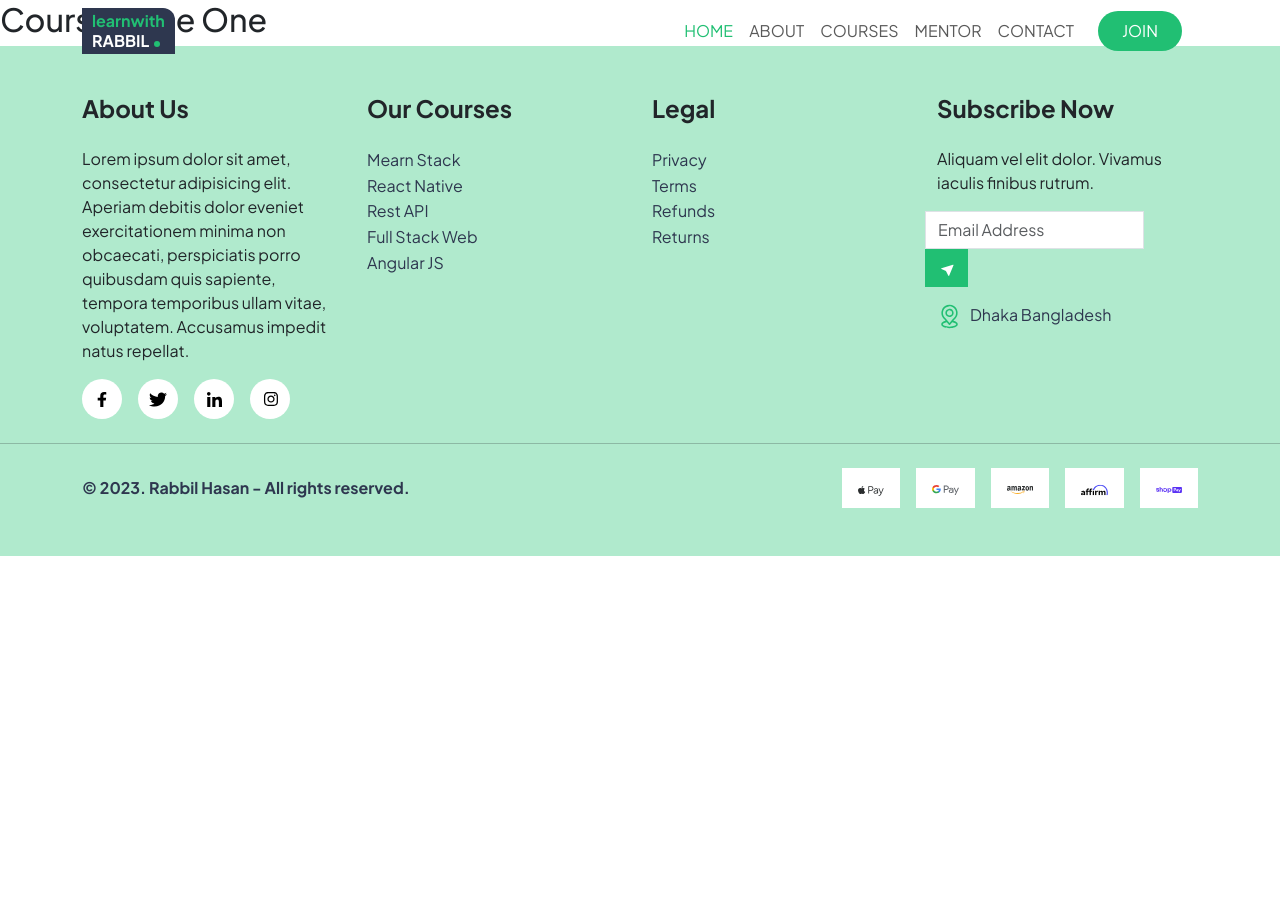
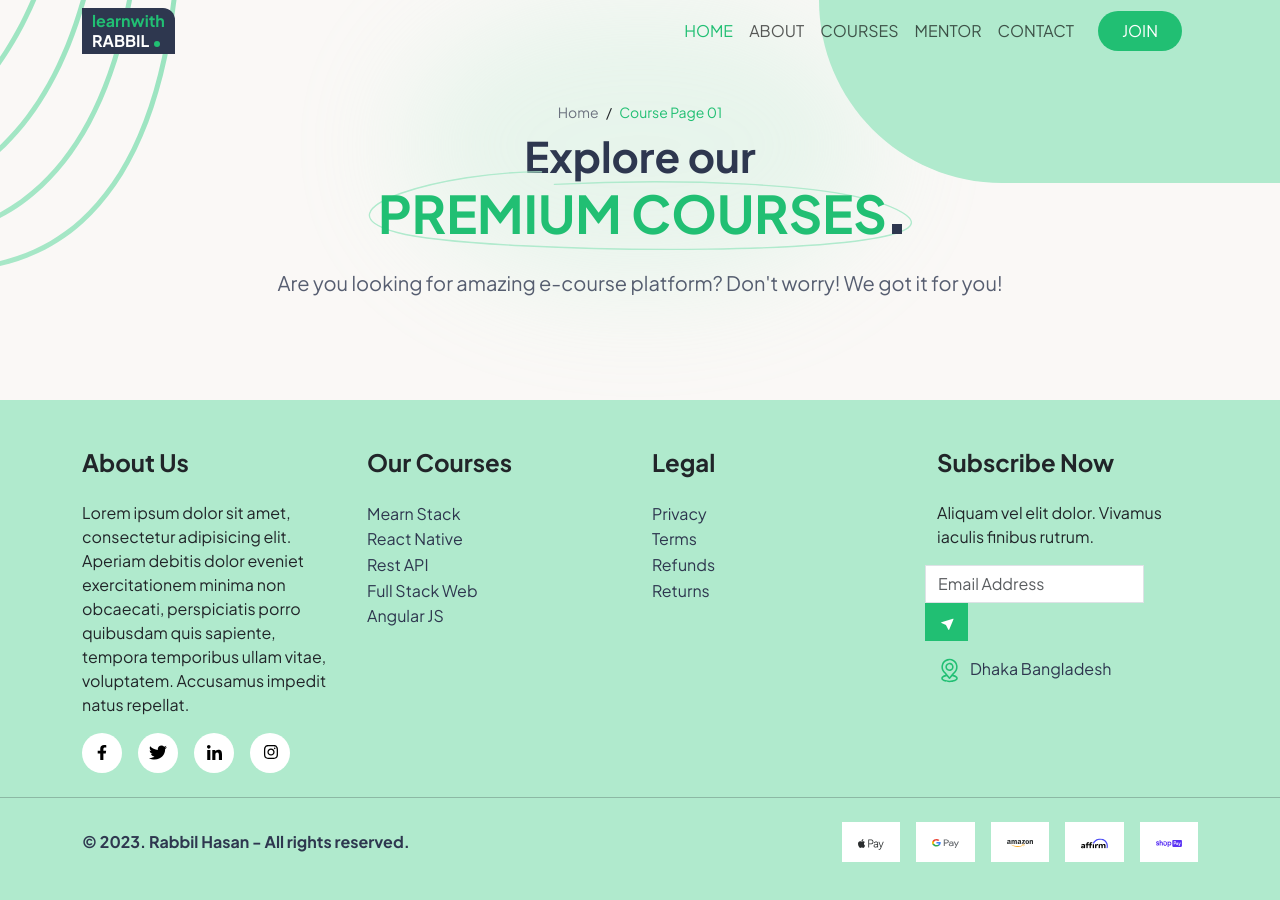
Before and after one commit to saburali/RabbilPortfolio-with-viewJS, a Vue app: page /#/courses-page-one in a window 1280 px wide. Shown: the top 900 px of the page. Before the commit the page ends 800 px from the top, so only its background shows below. Built offline with nearby package versions, Linux system fonts and the light colour scheme.

Commit message:
'Small Hero' Component Added to 'CoursesPageOne' Page.

```diff
--- a/src/pages/CoursesPageOne.vue
+++ b/src/pages/CoursesPageOne.vue
@@ -1,8 +1,23 @@
 <template>
-  <h2> Course Page One </h2>
+  <!-- Small Hero -->
+  <SmallHero
+      dir_name="Home"
+      dir_link="/"
+      current_dir_name="Course Page 01"
+      current_dir_link="courses-page-one"
+      title="Explore our"
+      name="PREMIUM COURSES"
+      description="Are you looking for amazing e-course platform? Don't worry! We got it for you!"
+  />
 </template>
 
 <script>
+import SmallHero from "@/components/SmallHero";
+
+export default {
+  name: "CoursesPageOne",
+  components: {SmallHero}
+}
 </script>
 
 <style scoped>
```
